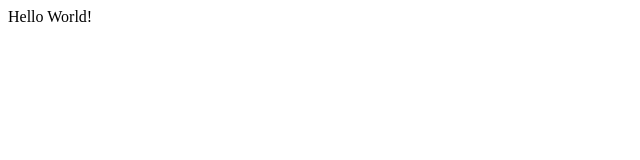
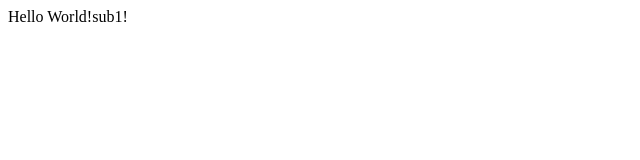
Before and after one commit to eric900/eric900.github.io, a plain HTML site: page sub1/index.html in a window 1280 px wide. Shown: the full height of the page, 0-640 px from the left. Drawn offline with Linux system fonts and the light colour scheme.

Commit message:
Update index.html

```diff
--- a/sub1/index.html
+++ b/sub1/index.html
@@ -2,6 +2,6 @@
 <head>
 </head>
 <body>
-Hello World!
+Hello World!sub1!
 </body>
 </html>
```
